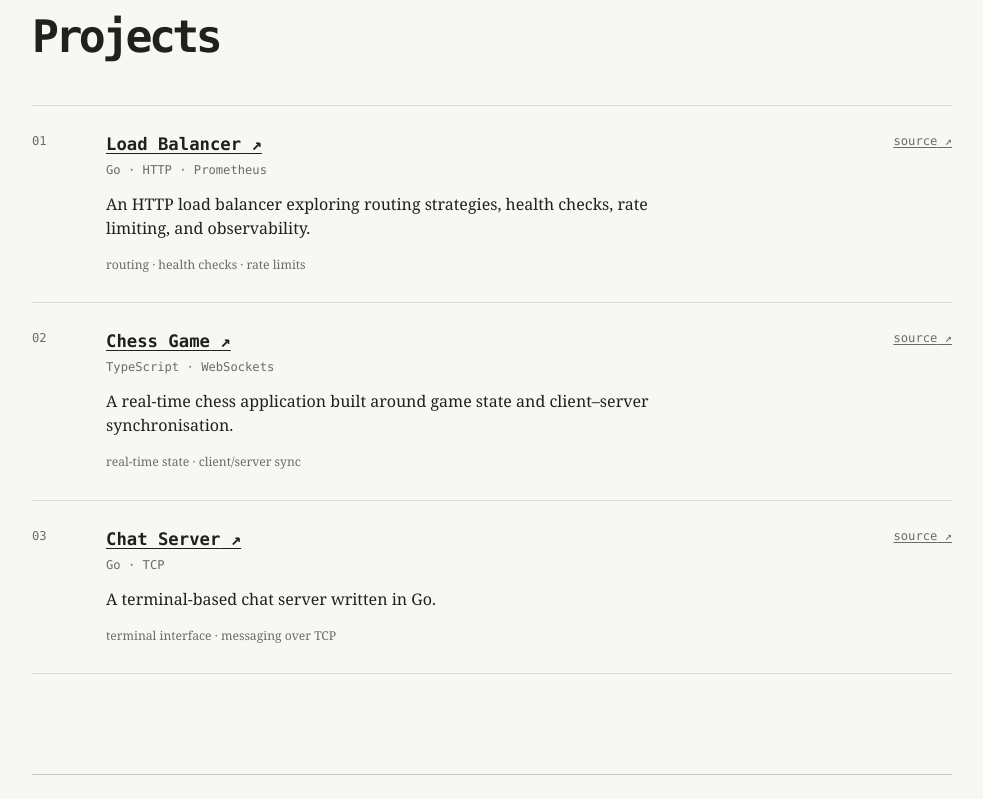
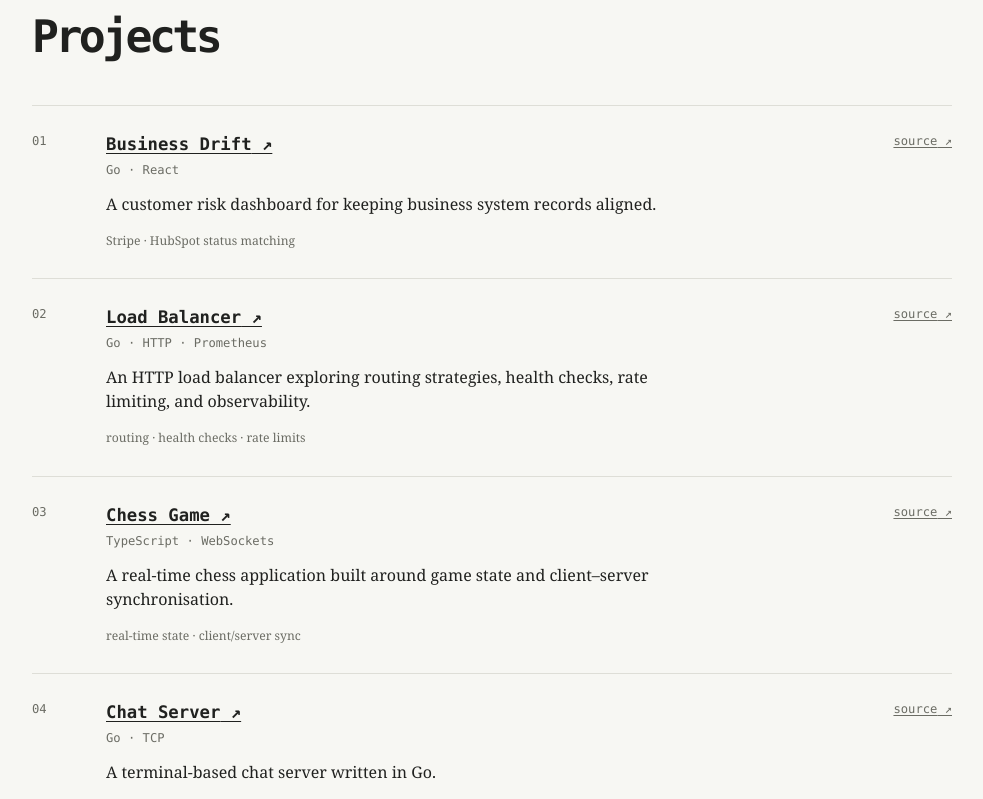
Before and after one commit to arpitkuriyal/portfolio-website, a React (Vite) app: page / in a window 1280 px wide. Shown: the part 1300-2099 px from the top of the page, without its empty margins (148-1131 px from the left). Built offline with nearby package versions, Linux system fonts and the light colour scheme.

Commit message:
add Business Drift to selected projects

```diff
--- a/src/main.jsx
+++ b/src/main.jsx
@@ -7,6 +7,14 @@ const github = 'https://github.com/arpitkuriyal'
 const mediumPost = 'https://medium.com/@arpitkuriyal2002/the-two-files-every-go-developer-ignores-until-production-go-mod-and-go-sum-01c595dfdecd'
 
 const projects = [
+  {
+    name: 'Business Drift',
+    href: `${github}/business-drift`,
+    stack: 'Go · React',
+    details: 'Stripe · HubSpot status matching',
+    description:
+      'A customer risk dashboard for keeping business system records aligned.',
+  },
   {
     name: 'Load Balancer',
     href: `${github}/load-balancer`,
```
